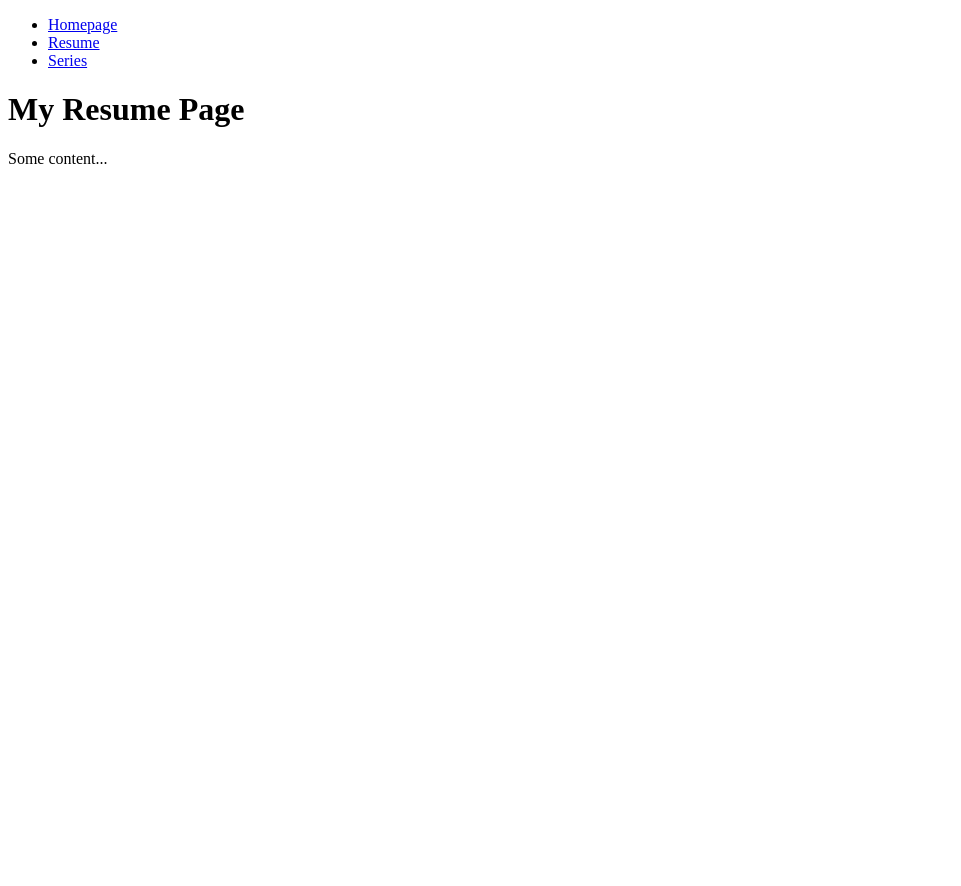
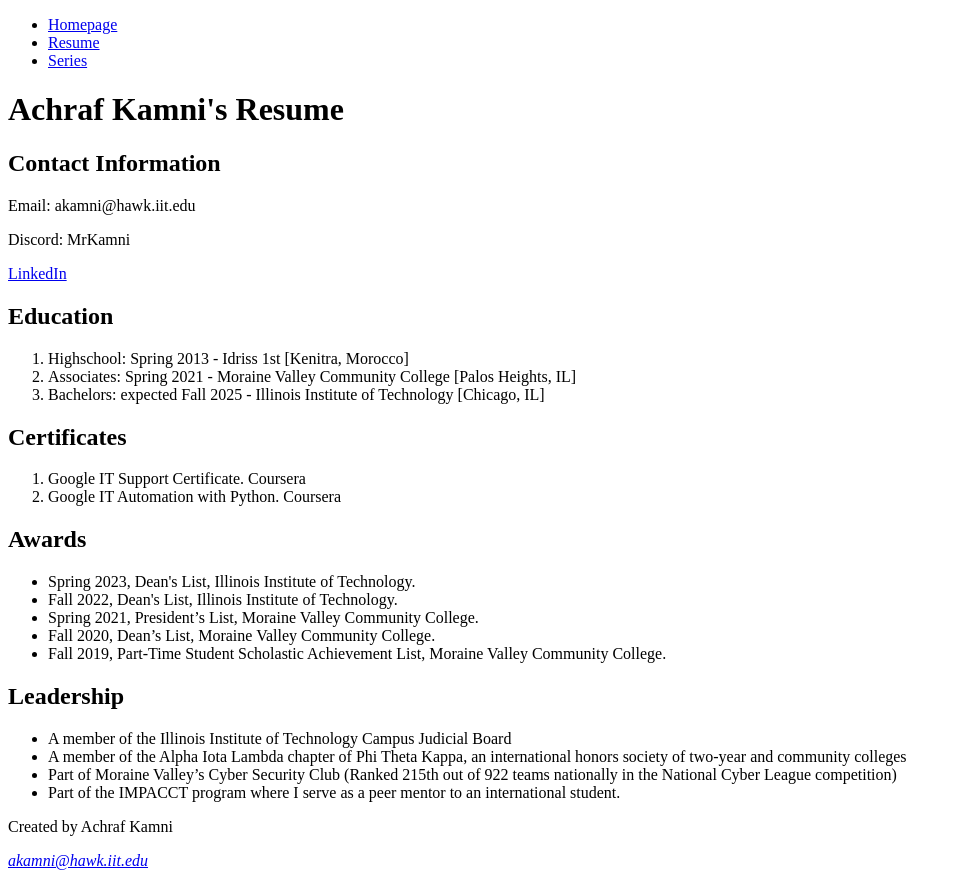
Before and after one commit to MrKamni/itmd_361_project1, a plain HTML site: page resume.html in a window 1280 px wide. Shown: the whole page, without its empty margins (0-961 px from the left). Before the commit the page ends 800 px from the top, so only its background shows below. Drawn offline with Linux system fonts and the light colour scheme.

Commit message:
Update resume.html
populated the resume page

```diff
--- a/resume.html
+++ b/resume.html
@@ -17,8 +17,50 @@
     </header>
 
     <main>
-      <h1>My Resume Page</h1>
-      <p>Some content...</p>
+      <h1>Achraf Kamni's Resume</h1>
+      <section id="personal_info">
+        <h2>Contact Information</h2>
+        <p>Email: akamni@hawk.iit.edu</p>
+        <p>Discord: MrKamni</p>
+        <p><a href="https://www.linkedin.com/in/achraf-kamni">LinkedIn</a></p>
+      </section>
+      <section id="education">
+        <h2>Education</h2>
+        <ol>
+          <li>Highschool: Spring 2013 - Idriss 1st [Kenitra, Morocco]</li>
+          <li>Associates: Spring 2021 - Moraine Valley Community College [Palos Heights, IL]</li>
+          <li>Bachelors: expected Fall 2025 - Illinois Institute of Technology [Chicago, IL]</li>
+        </ol>
+        <h2>Certificates</h2>
+        <ol>
+          <li>Google IT Support Certificate. Coursera</li>
+          <li>Google IT Automation with Python. Coursera</li>
+        </ol>
+        <h2>Awards</h2>
+        <ul>
+          <li>Spring 2023, Dean's List, Illinois Institute of Technology.</li>
+          <li>Fall 2022, Dean's List, Illinois Institute of Technology.</li>
+          <li>Spring 2021, President’s List, Moraine Valley Community College.</li>
+          <li>Fall 2020, Dean’s List, Moraine Valley Community College.</li>
+          <li>Fall 2019, Part-Time Student Scholastic Achievement List, Moraine Valley Community
+College.</li>
+        </ul>
+        <h2>Leadership</h2>
+        <ul>
+          <li>A member of the Illinois Institute of Technology Campus Judicial Board</li>
+          <li>A member of the Alpha Iota Lambda chapter of Phi Theta Kappa, an international honors
+society of two-year and community colleges</li>
+          <li>Part of Moraine Valley’s Cyber Security Club (Ranked 215th out of 922 teams nationally in the
+National Cyber League competition)</li>
+          <li>Part of the IMPACCT program where I serve as a peer mentor to an international student.</li>
+        </ul>
+      </section>
     </main>
+    <footer>
+      <p>Created by Achraf Kamni</p>
+      <address>
+        <p><a href="mailto:akamni@hawk.iit.edu">akamni@hawk.iit.edu</a></p>
+      </address>
+    </footer>
   </body>
 </html>
```
